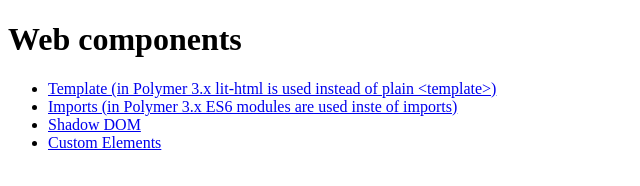
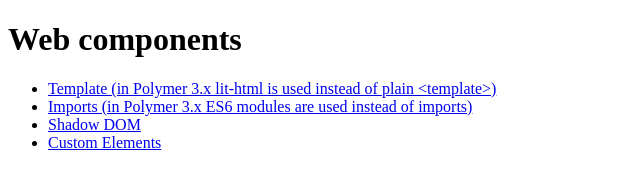
Before and after one commit to jaimeCervantes/web-components, a website: page index.html in a window 1280 px wide. Shown: the full height of the page, 0-640 px from the left. Drawn offline with Linux system fonts and the light colour scheme.

Commit message:
fix(html): fixing typo

```diff
--- a/index.html
+++ b/index.html
@@ -7,7 +7,7 @@
 	<h1>Web components</h1>
 	<ul>
 		<li><a href="template/">Template (in Polymer 3.x lit-html is used instead of plain &lt;template&gt;)</a></li>
-		<li><a href="import/">Imports (in Polymer 3.x ES6 modules are used inste of imports)</a></li>
+		<li><a href="import/">Imports (in Polymer 3.x ES6 modules are used instead of imports)</a></li>
 		<li><a href="shadow-dom/">Shadow DOM</a></li>
 		<li><a href="custom-elements/">Custom Elements</a></li>
 	</ul>
```
